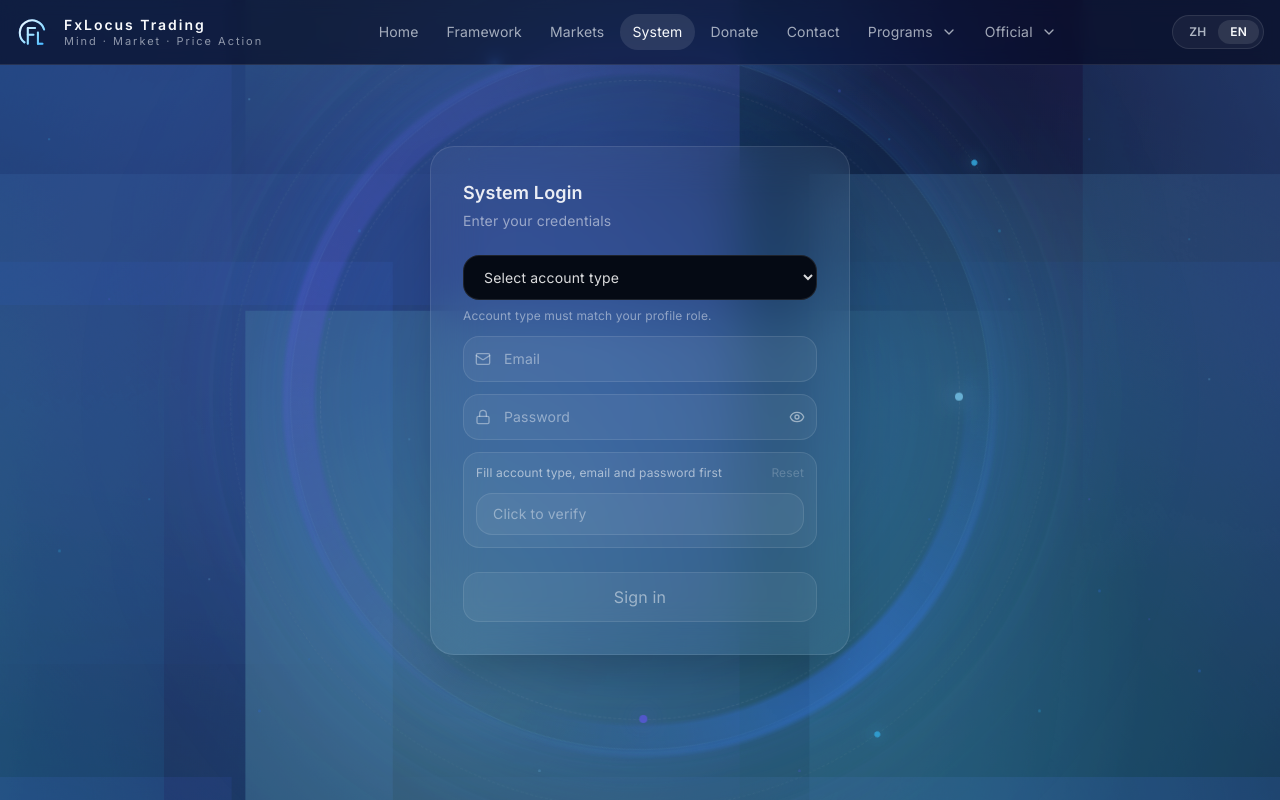
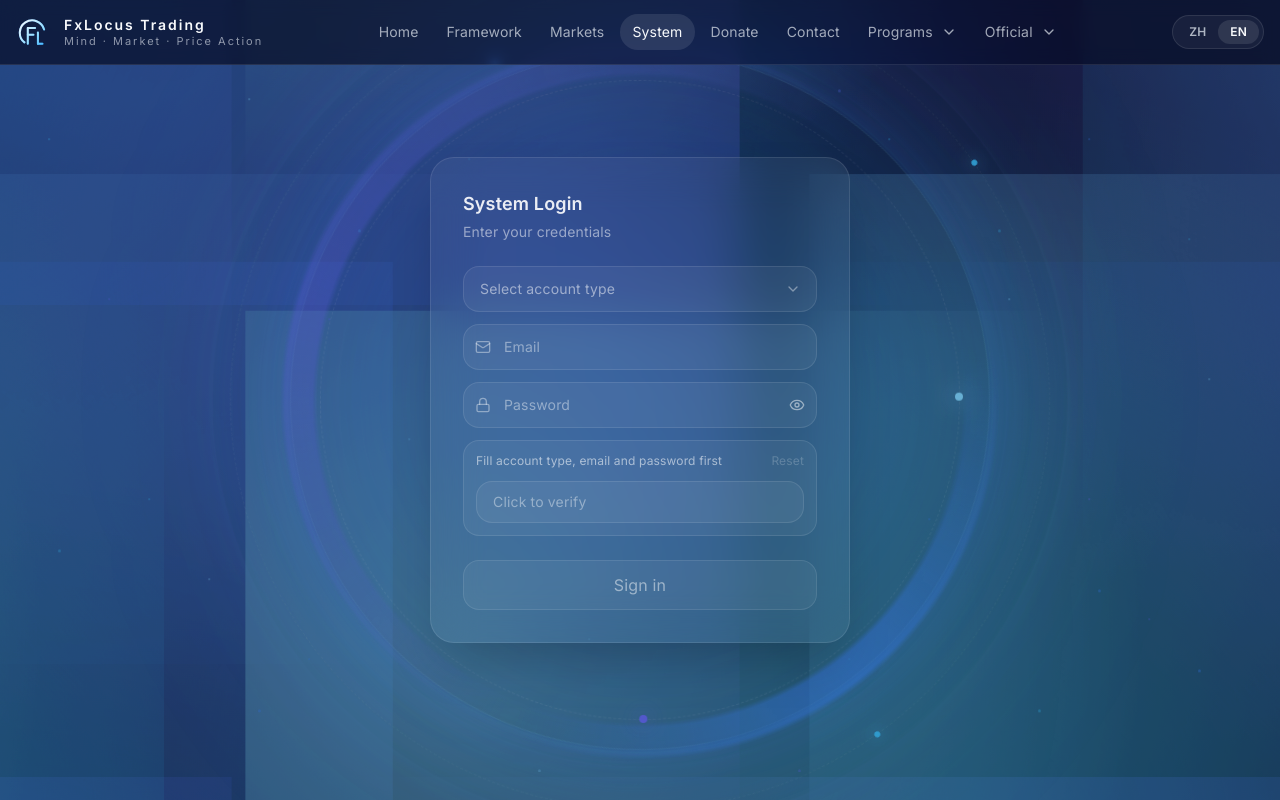
Before and after one commit to garfield2630/fxlocus, a Next.js app: page /en/system/login in a window 1280 px wide. Built offline with nearby package versions, Linux system fonts and the light colour scheme.

Commit message:
style(system-login): polish role select + clearer errors

```diff
--- a/app/[locale]/system/(public)/login/page.tsx
+++ b/app/[locale]/system/(public)/login/page.tsx
@@ -1,7 +1,7 @@
 "use client";
 
 import React from "react";
-import { Eye, EyeOff, Lock, Mail } from "lucide-react";
+import { ChevronDown, Eye, EyeOff, Lock, Mail } from "lucide-react";
 
 import { SliderCaptcha } from "@/components/system/SliderCaptcha";
 import { isAdminRole } from "@/lib/system/roles";
@@ -66,11 +66,19 @@
       if (!res.ok || !json?.ok) {
         const code = String((json as any)?.error || "");
         if (code === "ROLE_MISMATCH") {
-          setError(locale === "zh" ? "账号类型不匹配" : "Account type mismatch.");
+          setError(
+            locale === "zh"
+              ? "账号类型不匹配，请检查选择的账号类型（权限）"
+              : "Account type mismatch. Please check the selected account type."
+          );
         } else if (code === "INVALID_EMAIL") {
           setError(locale === "zh" ? "邮箱格式不正确" : "Invalid email format.");
         } else if (code === "INVALID_CREDENTIALS") {
-          setError(locale === "zh" ? "邮箱或密码错误" : "Invalid credentials.");
+          setError(
+            locale === "zh"
+              ? "账号或密码错误，请仔细检查账号、密码以及账号类型（权限）"
+              : "Invalid credentials. Please check email/password and account type."
+          );
         } else {
           setError(locale === "zh" ? "登录失败，请稍后重试" : "Sign in failed.");
         }
@@ -124,7 +132,10 @@
                 <select
                   value={loginRole}
                   onChange={(e) => setLoginRole(e.target.value as any)}
-                  className="w-full rounded-2xl bg-[#050a14] border border-white/10 px-4 py-3 text-white/85 text-sm focus:outline-none focus:border-white/30"
+                  className={[
+                    "w-full appearance-none rounded-2xl bg-white/5 border border-white/10 px-4 py-3 pr-10 text-sm focus:outline-none focus:border-white/30",
+                    loginRole ? "text-white/85" : "text-white/50"
+                  ].join(" ")}
                   required
                 >
                   <option value="" disabled>
@@ -134,11 +145,7 @@
                   <option value="leader">{locale === "zh" ? "团队长" : "Leader"}</option>
                   <option value="super_admin">{locale === "zh" ? "超管" : "Super Admin"}</option>
                 </select>
-                <div className="mt-2 text-xs text-white/45">
-                  {locale === "zh"
-                    ? "账号类型必须与实际权限一致，否则会提示“账号类型不匹配”。"
-                    : "Account type must match your profile role."}
-                </div>
+                <ChevronDown className="pointer-events-none absolute right-4 top-1/2 h-4 w-4 -translate-y-1/2 text-white/40" />
               </div>
               <div className="relative">
                 <Mail className="pointer-events-none absolute left-3 top-1/2 h-4 w-4 -translate-y-1/2 text-white/40" />
```
